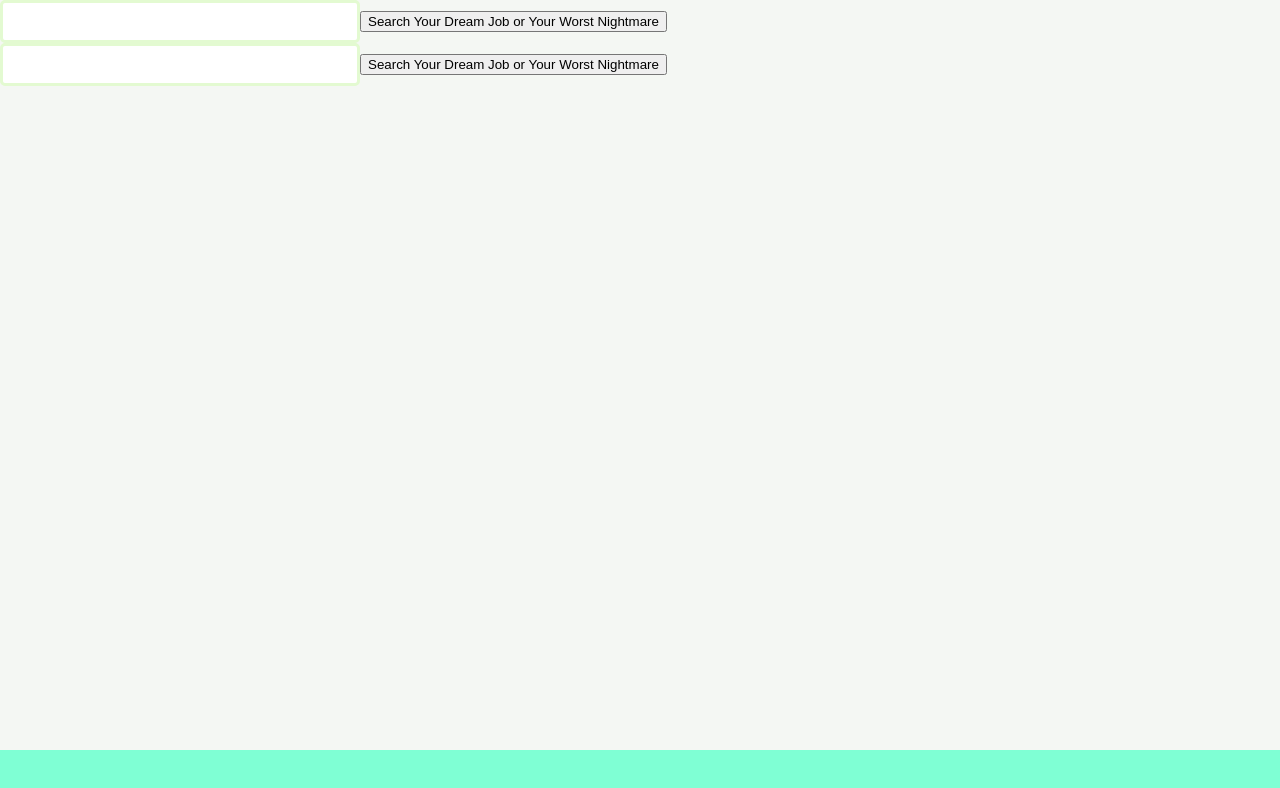
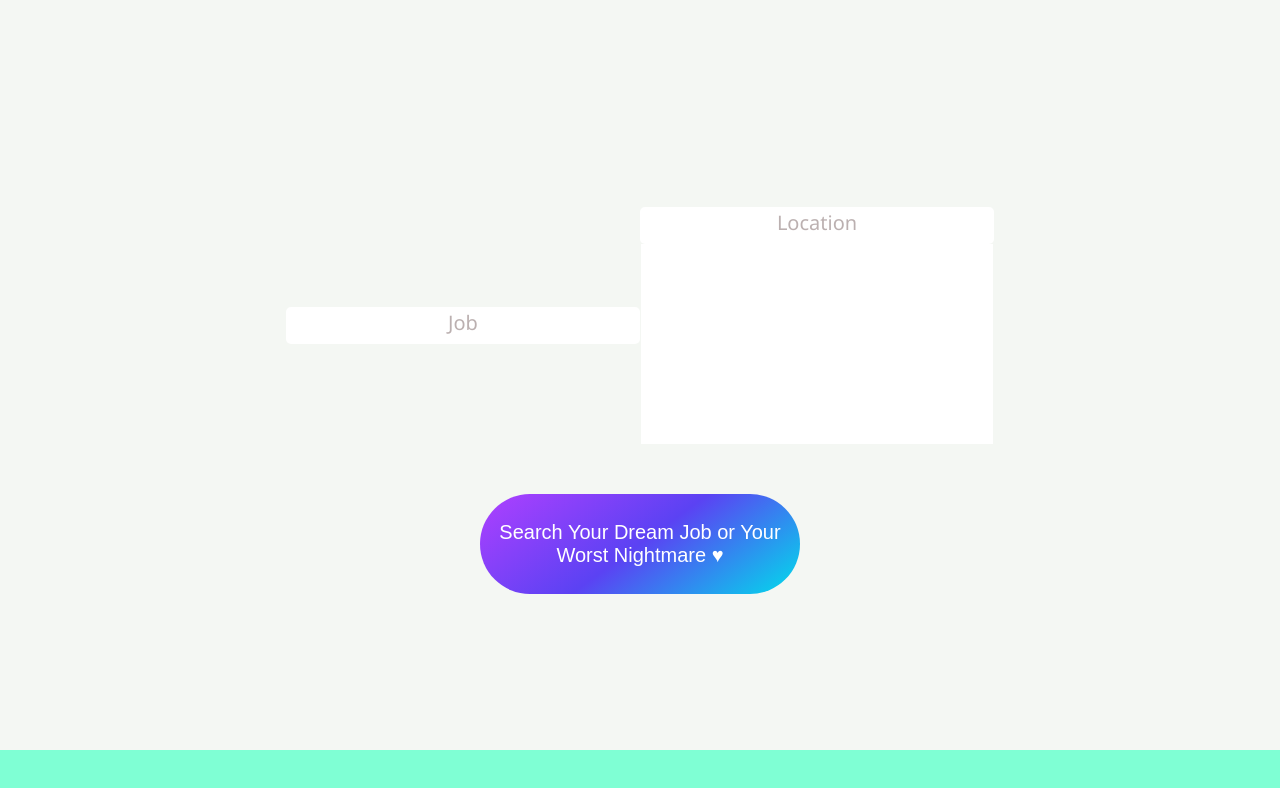
Before and after one commit to imanchamileva/project, a React (Create React App) app: page / in a window 1280 px wide. Shown: the top 788 px of the page. Built offline with nearby package versions, Linux system fonts and the light colour scheme.

Commit message:
new commit

```diff
--- a/src/App.js
+++ b/src/App.js
@@ -2,7 +2,8 @@ import Footer from "./components/Footer";
 import Header from "./components/Header";
 // import SearchBar from "./components/SearchBar";
 import Data from './assets/data.json'
-import SearchItem from "./components/SearchItem";
+import SearchJob from "./components/SearchJob";
+// import SearchLocation from "./components/SearchLocation";
 // import Location from "./components/Location";
 
 
@@ -13,8 +14,8 @@ function App() {
     <div className="App">
 
      {/* <Header /> */}
-     <SearchItem  data={Data}/>
-     <SearchItem  data={Data}/>
+     <SearchJob  data={Data}/>
+    {/* <SearchLocation data={Data} /> */}
      {/* <SearchBar placeholder="Job search" data={Data}/> */}
 
      <Footer />
--- a/src/components/SearchBar.js
+++ b/src/components/SearchBar.js
@@ -80,7 +80,7 @@ function SearchBar({placeholder, data}) {
                     {/* if array not empty, show the following */}
                     {filteredData.length !== 0 &&  (
 
-                <div className="dataResult">
+                    <div className="dataResult">
                     {filteredData.slice(0,15).map((value,key) => {
                         return (
                             <div key={key}>
--- a/src/components/SearchItem.js
+++ /dev/null
@@ -1,75 +0,0 @@
-import React from 'react'
-import {useState} from "react"
-var data = require('../assets/data.json')
-
-
-
-
-function SearchItem() {
-
-
-    const [jobs, setJobs] = useState ([])
-    const [text, setText] = useState('')
-    const [suggestions, setSuggestions] = useState([])
-
-    const handleFilter = (e) => {
-        setText(e.target.value)
-
-    }
-
-    const onSearch = (searchJob) => {
-        setText(searchJob)
-
-
-    }
-
-
-  return (
-
-    <div>
-
-        <input
-        className="inputName" type="text"
-
-        onChange={handleFilter}
-        value={text}
-
-
-        />
-
-        <button className="buttonSearch" onClick={() => onSearch(text)}>Search Your Dream Job or Your Worst Nightmare</button>
-        <div >
-            {data.filter(value =>{
-                const searchTerm = text.toLowerCase()
-                const position= value.position.toLowerCase()
-
-                return searchTerm && position.includes(searchTerm) && position !== searchTerm})
-            .slice(0, 10)
-            .map((value,key) => (
-                <p
-                key={key}
-                onClick={()=> onSearch(value.position)}>
-                {value.position}
-                </p>
-            ))}
-        </div>
-    </div>
-
-
-
-
-
-
-
-  )
-
-
-
-
-}
-
-
-
-
-
-export default SearchItem
--- /dev/null
+++ b/src/components/SearchJob.js
@@ -0,0 +1,141 @@
+import React from 'react'
+import {useState} from "react"
+var data = require('../assets/data.json')
+
+
+
+
+function SearchJob() {
+
+
+    // const [jobs, setJobs] = useState ([])
+    const [text, setText] = useState('')
+    const [proposition, setProposition] = useState('')
+    const [filteredData, setFilteredData] = useState([])
+
+
+
+
+    //position
+
+    const handleFilter = (e) => {
+        setText(e.target.value)
+
+    }
+
+    const onSearch = (searchJob) => {
+        setText(searchJob)
+
+
+    }
+
+//locations
+
+const handleLocation = (e) => {
+    setProposition(e.target.value)
+
+}
+
+const onLocationSearch = (searchLocation) => {
+    setProposition(searchLocation)
+
+}
+
+  return (
+
+
+<div className="divGenerale">
+    <div className="divVerticales">
+        <div className="premiereColonne">
+
+            <input
+
+            placeholder="Job"
+            className="inputName" type="text"
+            onChange={handleFilter}
+            value={text}
+
+            />
+
+
+        {filteredData.length !== 0 && (
+
+            <div className="dataResult">
+                {filteredData.filter(value =>{
+
+                    const searchTerm = text.toLowerCase()
+                    const position= value.position.toLowerCase()
+                    return searchTerm && position.includes(searchTerm) && position !== searchTerm})
+
+                    .slice(0, 10)
+                    .map((value,key) => (
+
+                    <a href
+
+                    className="dataItem"
+                    key={key}
+                    onClick={()=> onSearch(value.position)}>
+                    <p>{value.position}</p>
+
+                    </a>
+                ))}
+            </div>
+        )}
+    </div>
+
+
+            {/* //location */}
+
+            <div className="premiereColonne">
+
+                <input
+
+                placeholder="Location"
+                className="inputName" type="text"
+                onChange={handleLocation}
+                value={proposition}
+
+                />
+
+                <div className="dataResult">
+
+                {data.filter(value =>{
+                const searchTerm = proposition.toLowerCase()
+                const location= value.location.toLowerCase()
+
+                return searchTerm && location.includes(searchTerm) && location !== searchTerm})
+                .slice(0, 10)
+                .map((value,key) => (
+
+                <a href
+                className="dataItem"
+                key={key}
+                onClick={()=> onLocationSearch(value.location)}>
+                <p>
+                {value.location}
+                </p>
+
+                </a>
+                ))}
+                </div>
+
+            </div>
+
+            </div>
+            <div className="classButton">
+                <button className="buttonSearch" onClick={() => onSearch(text)}>Search Your Dream Job or Your Worst Nightmare ♥</button>
+            </div>
+
+
+
+</div>
+
+
+
+)}
+
+
+
+
+
+export default SearchJob
--- /dev/null
+++ b/src/components/SearchLocation.js
@@ -0,0 +1,72 @@
+import React from 'react'
+import {useState} from "react"
+var data = require('../assets/data.json')
+
+
+
+
+
+
+function SearchLocation() {
+
+    const [jobs, setJobs] = useState ([])
+    const [text, setText] = useState('')
+    const [suggestions, setSuggestions] = useState([])
+
+    const handleFilter = (e) => {
+        setText(e.target.value)
+
+    }
+
+    const onSearch = (searchJob) => {
+        setText(searchJob)
+    }
+
+  return (
+
+    <div>
+
+    <input
+    className="inputName" type="text"
+
+    onChange={handleFilter}
+    value={text}
+
+
+    />
+
+
+    <div >
+        {data.filter(value =>{
+            const searchTerm = text.toLowerCase()
+            const location= value.location.toLowerCase()
+
+            return searchTerm && location.includes(searchTerm) && location !== searchTerm})
+        .slice(0, 10)
+        .map((value,key) => (
+            <p
+            key={key}
+            onClick={()=> onSearch(value.location)}>
+            {value.location}
+            </p>
+        ))}
+    </div>
+</div>
+
+
+
+
+
+
+
+
+  )
+
+
+
+}
+
+
+
+
+export default SearchLocation
--- a/src/index.scss
+++ b/src/index.scss
@@ -30,6 +30,77 @@ body {
 
 }
 
+.divGenerale {
+
+    display:flex;
+    justify-content:center;
+    align-content:center;
+    flex-direction: column;
+    height:100vh;
+    width:100%;
+
+}
+
+.dataResult {
+    margin:0;
+    padding:0;
+    width: 352px;
+    height: 200px;
+    background-color: white;
+    // box-shadow: rgba(0, 0, 0, 0.35) 0px 5px 15px;
+    overflow: hidden;
+    overflow-y: auto;
+    display:flex;
+    flex-direction: column;
+    justify-content: flex-start;
+  }
+
+  .dataResult::-webkit-scrollbar {
+    display: none;
+  }
+
+  .dataResult .dataItem {
+    width: 100%;
+    height: 50px;
+    display: flex;
+    align-items: center;
+    color: black;
+  }
+
+  .dataItem p {
+    margin-left: 10px;
+  }
+  a {
+    text-decoration: none;
+  }
+
+  a:hover {
+    background-color: rgb(247, 243, 243);
+    cursor:pointer;
+  }
+
+
+.premiereColonne {
+
+    display:flex;
+    justify-content:center;
+    align-items:center;
+    flex-direction: column ;
+}
+
+.classButton {
+
+    display:flex;
+    justify-content:center;
+}
+
+.divVerticales {
+
+    display:flex;
+    justify-content:center;
+    flex-direction: row;
+}
+
 label {
     padding:20px;
 }
@@ -44,23 +115,9 @@ input {
     width:350px;
     height:35px;
     border-radius:5px;
-    border: 3px solid rgb(227, 250, 209);
+    border:none;
 }
 
-.location {
-    padding:20px;
-}
-
-.divGenerale {
-
-    display:flex;
-    height:100vh;
-    justify-content:center;
-    align-items:center;
-    // align-content:center;
-    width:100%;
-    flex-direction: column;
-}
 
 ::placeholder {
     color:rgb(121, 99, 99);
@@ -78,64 +135,30 @@ footer {
     bottom:0;
 }
 
-.dataResult {
-
-    margin-top:5px;
-    width:300px;
-    height:200px;
-    background-color:white;
-    box-shadow: black 0px 5px 15px;
-    overflow:hidden;
-    overflow-y:auto;
-}
 
 .dataResult::-webkit-scrollbar {
     display:none;
 }
 
-.dataResult .dataItem {
-
-    width:100%;
-    height:50px;
-    display:flex;
-    align-items:center;
-    color:black;
-}
-
-.dataItem p {
-    margin-left:10px;
-}
-
-p {
-    text-decoration: none;
-}
-
-p:hover {
-
-    background-color:rgb(240, 238, 238);
-    cursor:pointer;
-}
 
 
 
 
-.divInputs {
-    display:flex;
-    align-items:center;
-}
 
-.bouton {
+
+
+.buttonSearch {
     margin-top:50px;
     background-image: linear-gradient(144deg,#AF40FF, #5B42F3 50%,#00DDEB);
     color:white;
-    width:220px;
-    height:50px;
+    width:320px;
+    height:100px;
     border-radius:50px;
     font-size:20px;
     border:none;
 }
 
-.bouton:hover {
+.buttonSearch:hover {
     background-image: linear-gradient(144deg,#a9dd18, #c2bf13 50%,#f8cc06);
     cursor:pointer;
 }
```
